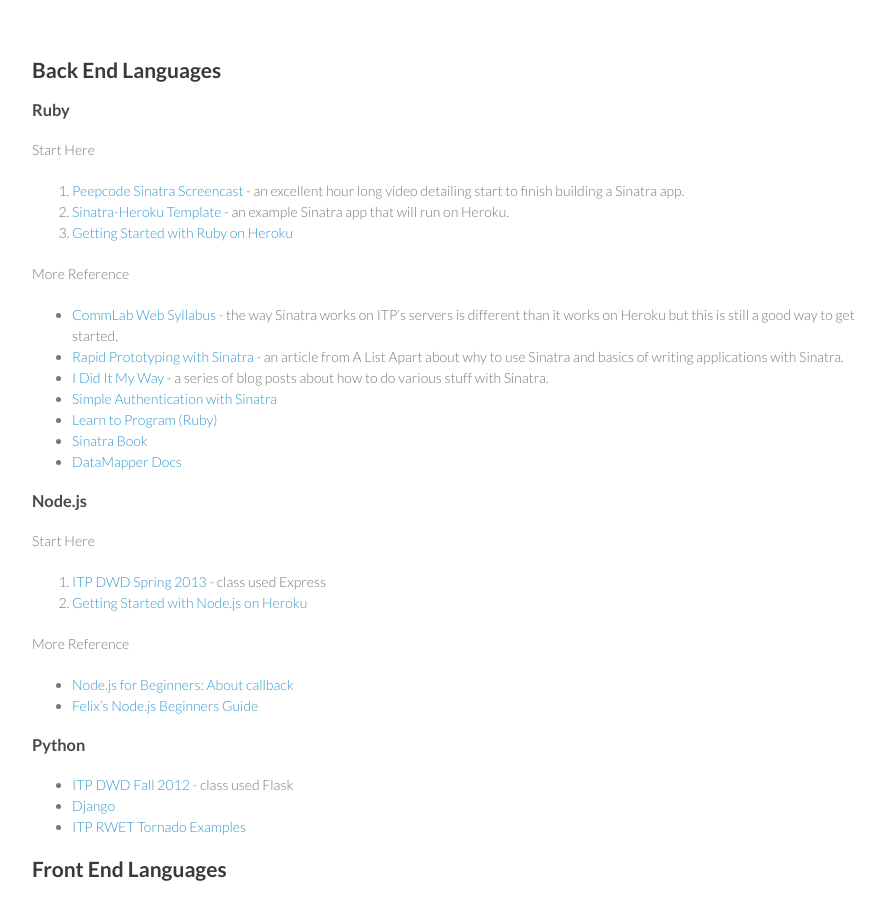
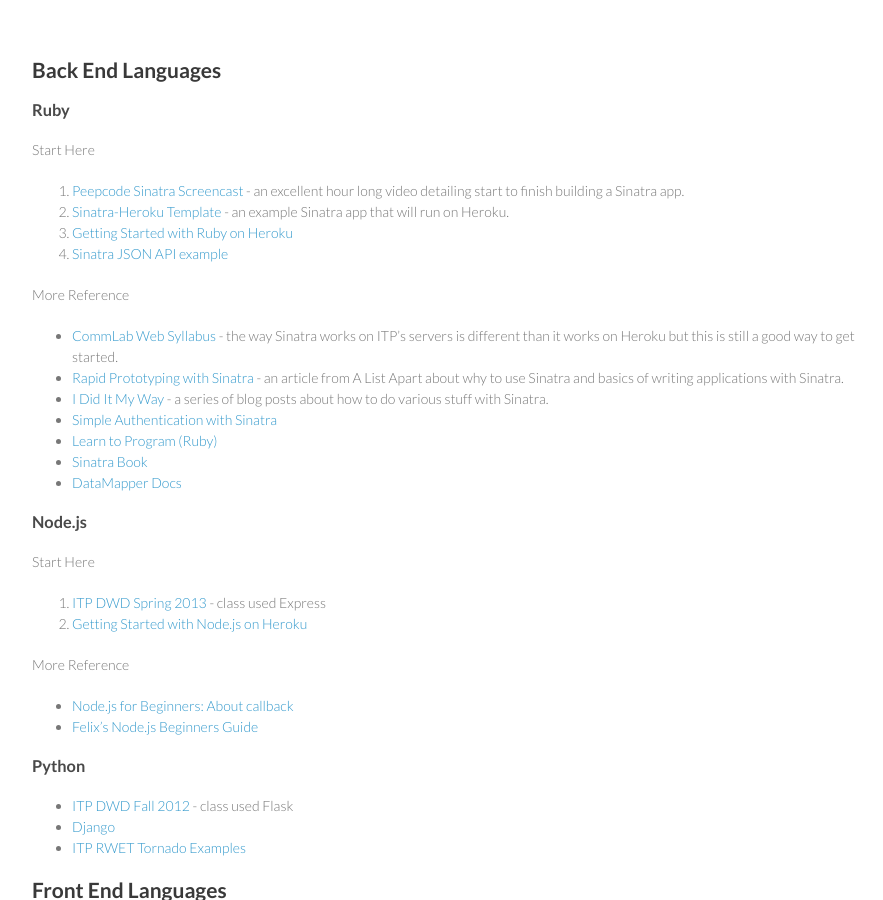
Before and after one commit to itpresidents/itpresidents.github.com, a Jekyll site: the page built from resources/web.md, in a window 1280 px wide and 900 px high. Shown: the whole window, without its empty margins (178-1061 px from the left). Built offline with Jekyll 4.4.1, drawn with Linux system fonts in a browser that asks for light colours; Markdown is read by kramdown in place of the engine named in the settings.

Commit message:
Update web.md

```diff
--- a/resources/web.md
+++ b/resources/web.md
@@ -12,6 +12,7 @@
 1. [Peepcode Sinatra Screencast](https://peepcode.com/products/sinatra) - an excellent hour long video detailing start to finish building a Sinatra app.
 2. [Sinatra-Heroku Template](https://github.com/stevenklise/Sinatra-Heroku-Template) - an example Sinatra app that will run on Heroku.
 3. [Getting Started with Ruby on Heroku](https://devcenter.heroku.com/articles/ruby)
+4. [Sinatra JSON API example](https://github.com/stevenklise/sinatra-api-example)
 
 More Reference
 
```
